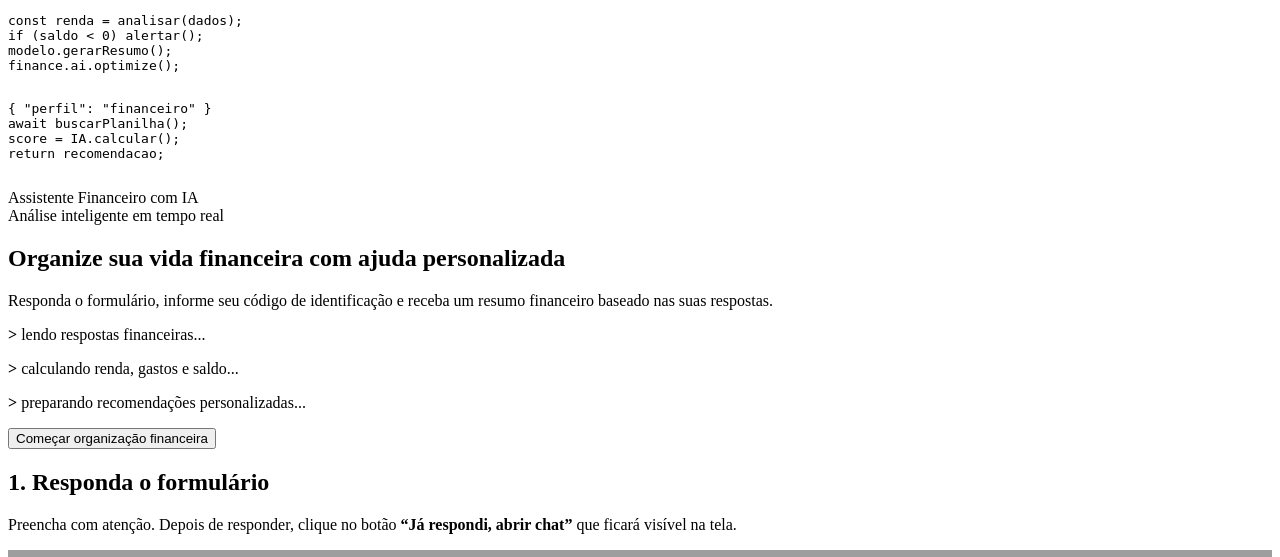
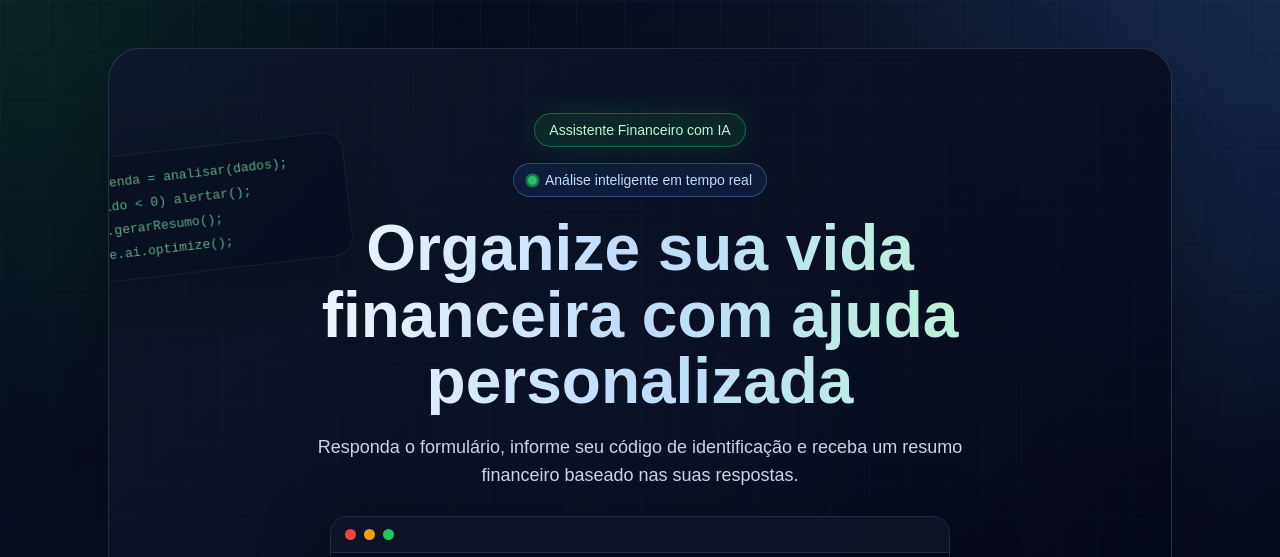
Before and after one commit to HenriWan/Assistente-Financeiro-2.0, a Flask app: page / in a window 1280 px wide. Shown: the top 557 px of the page. Run offline with Flask 3, Linux system fonts and the light colour scheme; grey boxes are pictures that could not be loaded.

```diff
--- a/static/script.js
+++ b/static/script.js
@@ -1,6 +1,7 @@
 const btnComecar = document.getElementById("btnComecar");
 const btnAbrirChat = document.getElementById("btnAbrirChat");
 const btnGerarResumo = document.getElementById("btnGerarResumo");
+const btnReiniciar = document.getElementById("btnReiniciar");
 
 const inicioArea = document.getElementById("inicioArea");
 const formularioArea = document.getElementById("formularioArea");
@@ -120,6 +121,10 @@ btnGerarResumo.addEventListener("click", async () => {
     }
 });
 
+btnReiniciar.addEventListener("click", () => {
+    window.location.href = "/";
+});
+
 codigoInput.addEventListener("keydown", (evento) => {
     if (evento.key === "Enter") {
         btnGerarResumo.click();
--- a/static/style.css
+++ b/static/style.css
@@ -1,139 +1,548 @@
-const btnComecar = document.getElementById("btnComecar");
-const btnAbrirChat = document.getElementById("btnAbrirChat");
-const btnGerarResumo = document.getElementById("btnGerarResumo");
-const btnReiniciar = document.getElementById("btnReiniciar");
+* {
+    margin: 0;
+    padding: 0;
+    box-sizing: border-box;
+}
 
-const inicioArea = document.getElementById("inicioArea");
-const formularioArea = document.getElementById("formularioArea");
-const chatArea = document.getElementById("chatArea");
-const codigoInput = document.getElementById("codigoInput");
-const resultado = document.getElementById("resultado");
+html {
+    scroll-behavior: smooth;
+}
 
-btnComecar.addEventListener("click", () => {
-    formularioArea.classList.remove("hidden");
-    btnAbrirChat.classList.remove("hidden");
+body {
+    font-family: Arial, Helvetica, sans-serif;
+    background:
+        radial-gradient(circle at top left, rgba(34, 197, 94, 0.16), transparent 30%),
+        radial-gradient(circle at top right, rgba(59, 130, 246, 0.18), transparent 32%),
+        linear-gradient(135deg, #020617, #0f172a 55%, #020617);
+    color: #f8fafc;
+    min-height: 100vh;
+    overflow-x: hidden;
+}
 
-    formularioArea.scrollIntoView({
-        behavior: "smooth",
-        block: "start"
-    });
-});
+body::before {
+    content: "";
+    position: fixed;
+    inset: 0;
+    pointer-events: none;
+    background-image:
+        linear-gradient(rgba(148, 163, 184, 0.045) 1px, transparent 1px),
+        linear-gradient(90deg, rgba(148, 163, 184, 0.045) 1px, transparent 1px);
+    background-size: 48px 48px;
+    mask-image: linear-gradient(to bottom, black, transparent 80%);
+    z-index: -2;
+}
 
-btnAbrirChat.addEventListener("click", () => {
-    inicioArea.classList.add("hidden");
-    formularioArea.classList.add("hidden");
-    btnAbrirChat.classList.add("hidden");
+body::after {
+    content: "010101  IA  FINANCE  101010  ANALYZE  DATA  011001  MONEY  SYSTEM";
+    position: fixed;
+    left: -10%;
+    bottom: 8%;
+    width: 120%;
+    color: rgba(34, 197, 94, 0.06);
+    font-size: 72px;
+    font-weight: 900;
+    letter-spacing: 12px;
+    white-space: nowrap;
+    transform: rotate(-8deg);
+    pointer-events: none;
+    z-index: -1;
+}
 
-    chatArea.classList.remove("hidden");
+.page {
+    width: 100%;
+    max-width: 1100px;
+    margin: 0 auto;
+    padding: 32px 18px;
+}
 
-    document.body.classList.add("chat-focused");
+/* HERO COM REFERÊNCIA DE IA */
 
-    window.scrollTo({
-        top: 0,
-        behavior: "smooth"
-    });
+.ai-hero {
+    position: relative;
+    overflow: hidden;
+    min-height: calc(100vh - 64px);
+    display: flex;
+    align-items: center;
+    justify-content: center;
+    border-radius: 32px;
+    margin-top: 16px;
+    background:
+        linear-gradient(135deg, rgba(15, 23, 42, 0.92), rgba(2, 6, 23, 0.88)),
+        radial-gradient(circle at center, rgba(59, 130, 246, 0.2), transparent 40%);
+    border: 1px solid rgba(148, 163, 184, 0.22);
+    box-shadow: 0 30px 100px rgba(0, 0, 0, 0.35);
+}
 
-    setTimeout(() => {
-        codigoInput.focus();
-    }, 500);
-});
+.ai-grid {
+    position: absolute;
+    inset: 0;
+    background-image:
+        linear-gradient(rgba(34, 197, 94, 0.08) 1px, transparent 1px),
+        linear-gradient(90deg, rgba(34, 197, 94, 0.08) 1px, transparent 1px);
+    background-size: 38px 38px;
+    opacity: 0.45;
+    animation: gridMove 18s linear infinite;
+}
 
-btnGerarResumo.addEventListener("click", async () => {
-    const codigo = codigoInput.value.trim();
+@keyframes gridMove {
+    from {
+        transform: translateY(0);
+    }
+    to {
+        transform: translateY(38px);
+    }
+}
 
-    resultado.classList.remove("hidden");
-    resultado.classList.remove("erro");
-    resultado.innerHTML = "<p>Buscando seus dados e gerando resumo...</p>";
+.hero-content {
+    position: relative;
+    z-index: 2;
+    text-align: center;
+    padding: 64px 24px;
+    max-width: 830px;
+}
 
-    if (!codigo) {
-        resultado.classList.add("erro");
-        resultado.innerHTML = "<p><strong>Digite seu Código de identificação antes de gerar o resumo.</strong></p>";
-        return;
+.badge {
+    display: inline-block;
+    background: rgba(34, 197, 94, 0.12);
+    border: 1px solid rgba(34, 197, 94, 0.42);
+    color: #bbf7d0;
+    padding: 8px 14px;
+    border-radius: 999px;
+    font-size: 14px;
+    margin-bottom: 16px;
+    box-shadow: 0 0 30px rgba(34, 197, 94, 0.14);
+}
+
+.ai-chip {
+    width: fit-content;
+    margin: 0 auto 18px;
+    display: flex;
+    align-items: center;
+    gap: 8px;
+    color: #bfdbfe;
+    background: rgba(59, 130, 246, 0.1);
+    border: 1px solid rgba(96, 165, 250, 0.35);
+    padding: 8px 14px;
+    border-radius: 999px;
+    font-size: 14px;
+}
+
+.pulse-dot {
+    width: 9px;
+    height: 9px;
+    background: #22c55e;
+    border-radius: 50%;
+    box-shadow: 0 0 0 rgba(34, 197, 94, 0.7);
+    animation: pulse 1.6s infinite;
+}
+
+@keyframes pulse {
+    0% {
+        box-shadow: 0 0 0 0 rgba(34, 197, 94, 0.7);
+    }
+    70% {
+        box-shadow: 0 0 0 10px rgba(34, 197, 94, 0);
+    }
+    100% {
+        box-shadow: 0 0 0 0 rgba(34, 197, 94, 0);
+    }
+}
+
+.hero h1 {
+    font-size: clamp(34px, 6vw, 64px);
+    line-height: 1.04;
+    margin-bottom: 18px;
+    background: linear-gradient(90deg, #f8fafc, #bfdbfe, #bbf7d0);
+    -webkit-background-clip: text;
+    background-clip: text;
+    color: transparent;
+}
+
+.hero p {
+    max-width: 720px;
+    margin: 0 auto 26px;
+    color: #cbd5e1;
+    font-size: 18px;
+    line-height: 1.6;
+}
+
+.mini-terminal {
+    max-width: 620px;
+    margin: 0 auto 28px;
+    text-align: left;
+    background: rgba(2, 6, 23, 0.86);
+    border: 1px solid rgba(148, 163, 184, 0.24);
+    border-radius: 18px;
+    overflow: hidden;
+    box-shadow: 0 20px 70px rgba(0, 0, 0, 0.4);
+}
+
+.terminal-top {
+    display: flex;
+    gap: 8px;
+    padding: 12px 14px;
+    border-bottom: 1px solid rgba(148, 163, 184, 0.16);
+    background: rgba(15, 23, 42, 0.8);
+}
+
+.terminal-top span {
+    width: 11px;
+    height: 11px;
+    border-radius: 50%;
+    background: #64748b;
+}
+
+.terminal-top span:nth-child(1) {
+    background: #ef4444;
+}
+
+.terminal-top span:nth-child(2) {
+    background: #f59e0b;
+}
+
+.terminal-top span:nth-child(3) {
+    background: #22c55e;
+}
+
+.terminal-lines {
+    padding: 16px;
+}
+
+.terminal-lines p {
+    margin: 0 0 8px;
+    color: #bbf7d0;
+    font-family: "Courier New", monospace;
+    font-size: 14px;
+}
+
+.terminal-lines strong {
+    color: #60a5fa;
+}
+
+.code-orbit {
+    position: absolute;
+    z-index: 1;
+    width: 310px;
+    padding: 18px;
+    border: 1px solid rgba(34, 197, 94, 0.16);
+    border-radius: 20px;
+    background: rgba(2, 6, 23, 0.52);
+    backdrop-filter: blur(10px);
+    box-shadow: 0 20px 80px rgba(0, 0, 0, 0.35);
+    opacity: 0.78;
+}
+
+.code-orbit pre {
+    margin: 0;
+    display: flex;
+    flex-direction: column;
+    gap: 9px;
+    color: #86efac;
+    font-family: "Courier New", monospace;
+    font-size: 13px;
+    white-space: normal;
+}
+
+.code-orbit span {
+    display: block;
+    opacity: 0.9;
+}
+
+.code-orbit-left {
+    left: -70px;
+    top: 110px;
+    transform: rotate(-8deg);
+    animation: floatLeft 5s ease-in-out infinite;
+}
+
+.code-orbit-right {
+    right: -70px;
+    bottom: 110px;
+    transform: rotate(8deg);
+    animation: floatRight 5.5s ease-in-out infinite;
+}
+
+@keyframes floatLeft {
+    0%, 100% {
+        transform: translateY(0) rotate(-8deg);
+    }
+    50% {
+        transform: translateY(-16px) rotate(-6deg);
+    }
+}
+
+@keyframes floatRight {
+    0%, 100% {
+        transform: translateY(0) rotate(8deg);
+    }
+    50% {
+        transform: translateY(16px) rotate(6deg);
+    }
+}
+
+/* CARDS E ÁREAS */
+
+.card {
+    background: rgba(15, 23, 42, 0.88);
+    border: 1px solid rgba(148, 163, 184, 0.25);
+    border-radius: 24px;
+    padding: 24px;
+    margin: 24px 0;
+    box-shadow: 0 24px 80px rgba(0, 0, 0, 0.35);
+}
+
+.card h2 {
+    margin-bottom: 12px;
+    font-size: 26px;
+}
+
+.card p {
+    color: #cbd5e1;
+    line-height: 1.6;
+    margin-bottom: 18px;
+}
+
+.btn {
+    border: none;
+    cursor: pointer;
+    border-radius: 14px;
+    padding: 14px 20px;
+    font-size: 16px;
+    font-weight: bold;
+    transition: transform 0.2s ease, opacity 0.2s ease, box-shadow 0.2s ease;
+}
+
+.btn:hover {
+    transform: translateY(-2px);
+    opacity: 0.95;
+}
+
+.primary {
+    background: linear-gradient(135deg, #22c55e, #86efac);
+    color: #022c22;
+    box-shadow: 0 12px 38px rgba(34, 197, 94, 0.28);
+}
+
+.secondary {
+    background: #3b82f6;
+    color: white;
+}
+
+.iframeBox {
+    width: 100%;
+    overflow: hidden;
+    border-radius: 18px;
+    background: white;
+}
+
+.chat-card {
+    min-height: calc(100vh - 64px);
+}
+
+.chatBox {
+    background: #020617;
+    border: 1px solid rgba(148, 163, 184, 0.25);
+    border-radius: 18px;
+    padding: 18px;
+    margin-bottom: 16px;
+    min-height: 100px;
+}
+
+.message {
+    max-width: 90%;
+    padding: 14px;
+    border-radius: 16px;
+    line-height: 1.5;
+}
+
+.bot {
+    background: #1e293b;
+    color: #e2e8f0;
+}
+
+.inputArea {
+    display: flex;
+    gap: 12px;
+    flex-wrap: wrap;
+}
+
+.inputArea input {
+    flex: 1;
+    min-width: 220px;
+    padding: 14px 16px;
+    border-radius: 14px;
+    border: 1px solid rgba(148, 163, 184, 0.35);
+    background: #020617;
+    color: white;
+    font-size: 16px;
+}
+
+.inputArea input::placeholder {
+    color: #94a3b8;
+}
+
+.resultado {
+    margin-top: 20px;
+    background: #f8fafc;
+    color: #0f172a !important;
+    border-radius: 18px;
+    padding: 20px;
+    line-height: 1.6;
+}
+
+.resultado p,
+.resultado h3,
+.resultado h4,
+.resultado li,
+.resultado strong {
+    color: #0f172a !important;
+}
+
+.resultado h3 {
+    margin-bottom: 12px;
+    font-size: 24px;
+}
+
+.resultado h4 {
+    margin-top: 14px;
+    margin-bottom: 8px;
+}
+
+.resultado ul {
+    margin-left: 20px;
+    margin-top: 10px;
+}
+
+.resultado hr {
+    margin: 16px 0;
+    border: none;
+    border-top: 1px solid #cbd5e1;
+}
+
+.resultado.erro {
+    background: #fff7ed;
+    color: #7c2d12 !important;
+    border: 1px solid #fed7aa;
+}
+
+.resultado.erro p,
+.resultado.erro strong {
+    color: #7c2d12 !important;
+}
+
+.restartArea {
+    margin-top: 24px;
+    display: flex;
+    justify-content: center;
+}
+
+.restart {
+    background: #ef4444;
+    color: white;
+    min-width: 260px;
+}
+
+.restart:hover {
+    box-shadow: 0 12px 35px rgba(239, 68, 68, 0.35);
+}
+
+.hidden {
+    display: none !important;
+}
+
+/* Botão flutuante para abrir o chat */
+.floating {
+    position: fixed;
+    left: 50%;
+    bottom: 22px;
+    transform: translateX(-50%);
+    z-index: 999;
+    width: auto;
+    min-width: 260px;
+    box-shadow: 0 12px 40px rgba(0, 0, 0, 0.45);
+}
+
+.floating:hover {
+    transform: translateX(-50%) translateY(-2px);
+}
+
+/* Quando o usuário vai para o chat */
+.chat-focused #inicioArea,
+.chat-focused #formularioArea {
+    display: none !important;
+}
+
+.chat-focused #chatArea {
+    display: block !important;
+    margin-top: 0;
+}
+
+.chat-focused .page {
+    padding-top: 24px;
+}
+
+/* RESPONSIVO */
+
+@media (max-width: 900px) {
+    .code-orbit {
+        display: none;
     }
 
-    try {
-        const resposta = await fetch("/gerar-resumo", {
-            method: "POST",
-            headers: {
-                "Content-Type": "application/json"
-            },
-            body: JSON.stringify({ codigo })
-        });
+    .ai-hero {
+        min-height: auto;
+    }
+}
 
-        const dados = await resposta.json();
+@media (max-width: 600px) {
+    .page {
+        padding: 18px 12px;
+    }
 
-        if (!resposta.ok) {
-            resultado.classList.add("erro");
-            resultado.innerHTML = `<p><strong>${dados.erro}</strong></p>`;
-            return;
-        }
+    .hero-content {
+        padding: 42px 14px;
+    }
 
-        resultado.classList.remove("erro");
+    .hero h1 {
+        font-size: 34px;
+    }
 
-        const saldoFormatado = formatarMoeda(dados.saldo);
-        const rendaFormatada = formatarMoeda(dados.renda_total);
-        const gastosFormatados = formatarMoeda(dados.gastos_totais);
-        const guardarFormatado = formatarMoeda(dados.guardar);
+    .hero p {
+        font-size: 16px;
+    }
 
-        let dicasHtml = "";
+    .card {
+        padding: 18px;
+        border-radius: 18px;
+    }
 
-        dados.dicas.forEach((dica) => {
-            dicasHtml += `<li>${dica}</li>`;
-        });
+    .inputArea {
+        flex-direction: column;
+    }
 
-        resultado.innerHTML = `
-            <h3>Resumo financeiro de ${dados.nome}</h3>
+    .btn {
+        width: 100%;
+    }
 
-            <p><strong>Renda total:</strong> ${rendaFormatada}</p>
-            <p><strong>Gastos mensais aproximados:</strong> ${gastosFormatados}</p>
-            <p><strong>Saldo estimado:</strong> ${saldoFormatado}</p>
-            <p><strong>Porcentagem da renda comprometida:</strong> ${dados.porcentagem_gastos}%</p>
+    iframe {
+        height: 620px;
+    }
 
-            <hr>
+    .floating {
+        width: calc(100% - 32px);
+        min-width: auto;
+        bottom: 16px;
+    }
 
-            <p><strong>Objetivo financeiro:</strong> ${dados.objetivo}</p>
-            <p><strong>Valor que deseja guardar:</strong> ${guardarFormatado}</p>
-            <p><strong>Prazo informado:</strong> ${dados.prazo}</p>
-            <p><strong>Perfil financeiro:</strong> ${dados.perfil}</p>
-            <p><strong>Maior preocupação:</strong> ${dados.preocupacao}</p>
+    .chat-card {
+        min-height: calc(100vh - 36px);
+    }
 
-            <h4>Orientações iniciais</h4>
-            <ul>${dicasHtml}</ul>
-        `;
+    .restart {
+        width: 100%;
+        min-width: auto;
+    }
 
-        resultado.scrollIntoView({
-            behavior: "smooth",
-            block: "start"
-        });
-
-    } catch (erro) {
-        console.error(erro);
-
-        resultado.classList.add("erro");
-        resultado.innerHTML = `
-            <p>
-                <strong>
-                    Ocorreu um erro ao gerar o resumo. Verifique se a planilha está pública
-                    e se o código foi digitado corretamente.
-                </strong>
-            </p>
-        `;
+    .mini-terminal {
+        display: none;
     }
-});
-
-btnReiniciar.addEventListener("click", () => {
-    window.location.href = "/";
-});
-
-codigoInput.addEventListener("keydown", (evento) => {
-    if (evento.key === "Enter") {
-        btnGerarResumo.click();
-    }
-});
-
-function formatarMoeda(valor) {
-    return Number(valor).toLocaleString("pt-BR", {
-        style: "currency",
-        currency: "BRL"
-    });
 }
```
